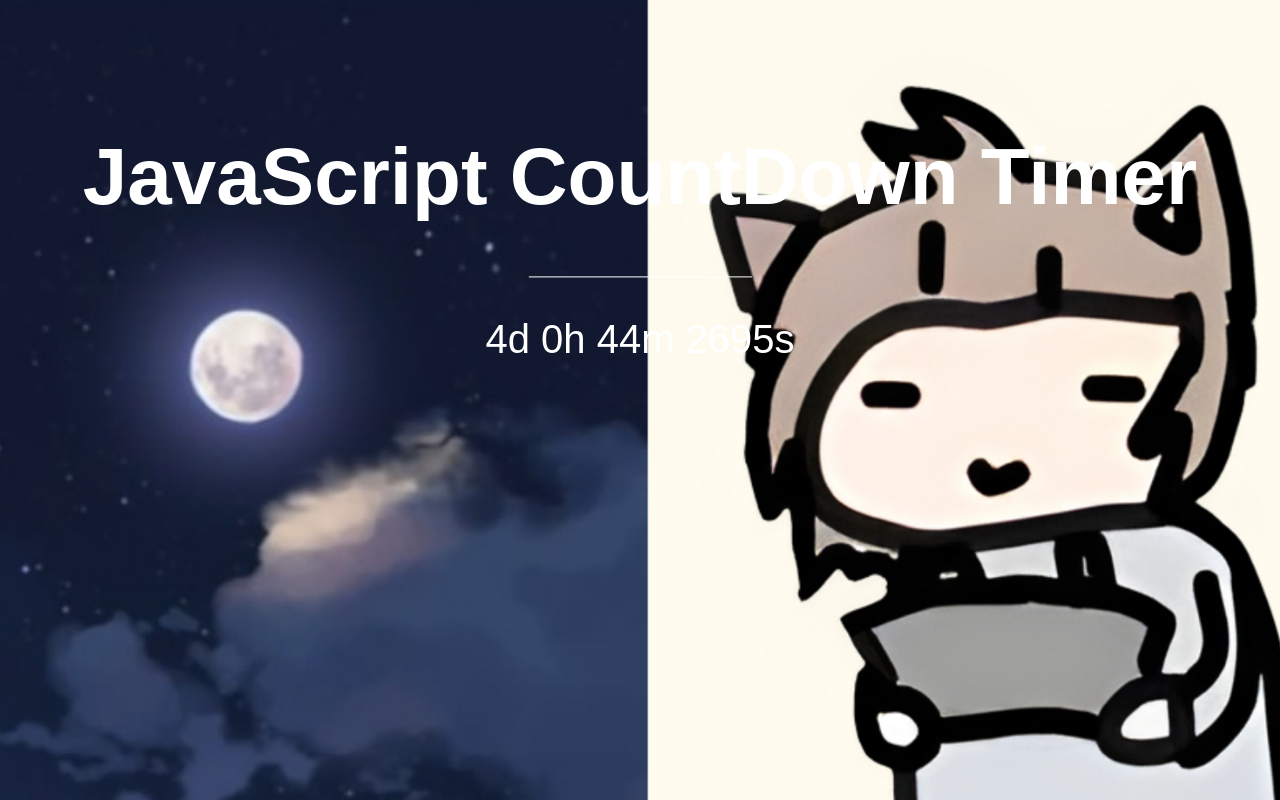
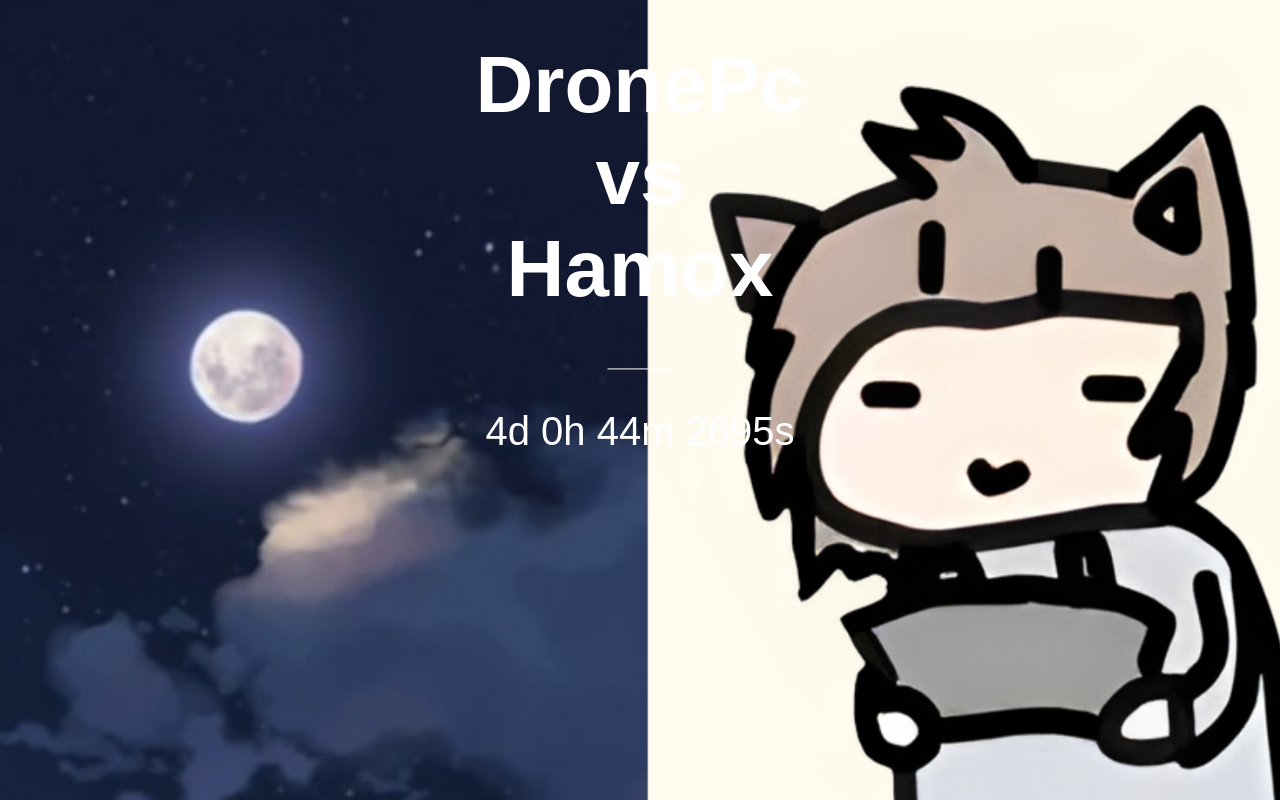
Before and after one commit to DronepcvsHamox/DronepcvsHamox.github.io, a plain HTML site: page index.html in a window 1280 px wide. Drawn offline with Linux system fonts and the light colour scheme.

Commit message:
Update index.html

```diff
--- a/index.html
+++ b/index.html
@@ -10,7 +10,7 @@
 </head>
 <body>
     <div class="container">
-        <h1>JavaScript CountDown Timer</h1>
+        <h1> DronePc <br> vs <br> Hamox </h1>
         <div id="line"></div>
         <p id="timer"></p>
     </div>
```
